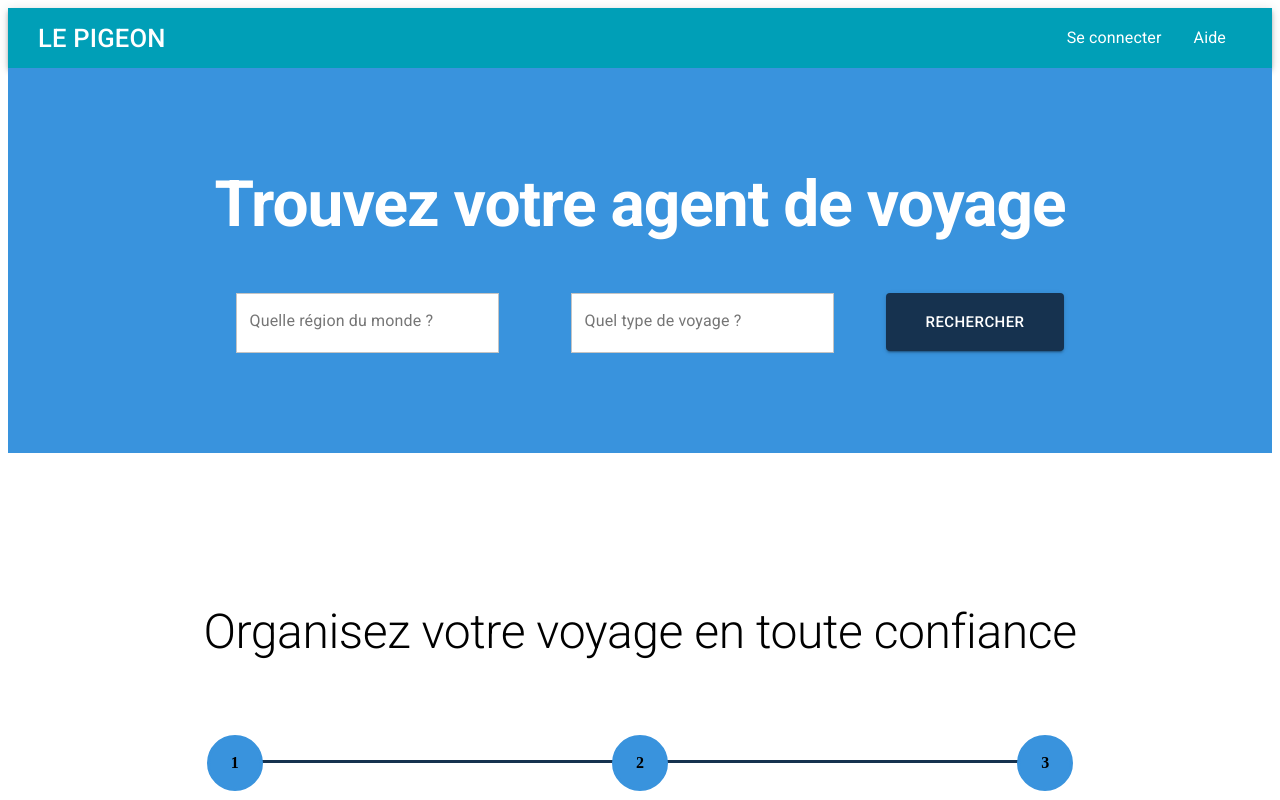
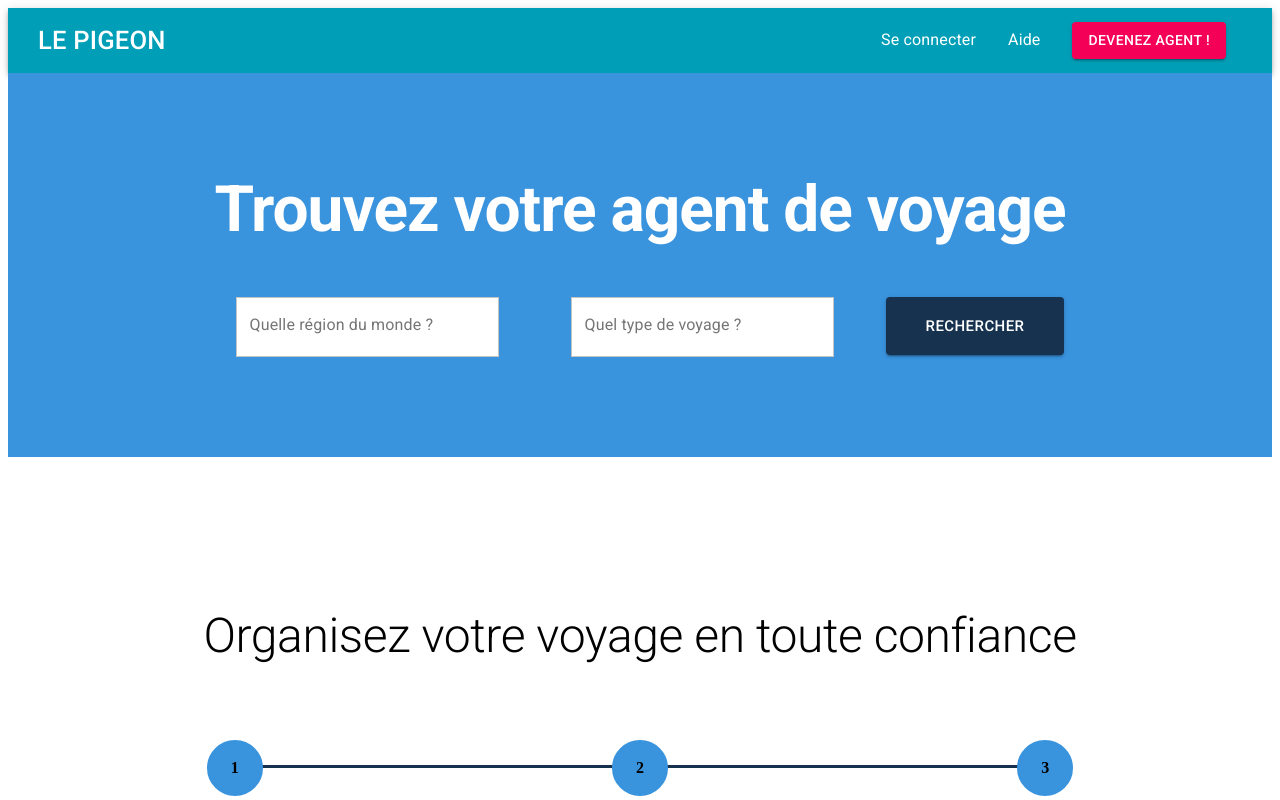
Before and after one commit to GaelleLondoz/le-pigeon, a React (Create React App) app in the folder front/: page / in a window 1280 px wide. Shown: the top 800 px of the page. Built offline with nearby package versions, Linux system fonts and the light colour scheme; no server answers.

Commit message:
Fixed bug button in navigation become agent no appear when logout -> fixed

```diff
--- a/front/src/components/navigation/MainNavigation.js
+++ b/front/src/components/navigation/MainNavigation.js
@@ -59,9 +59,12 @@ const useStyles = makeStyles((theme) => ({
 }));
 
 const MainNavigation = ({ history }) => {
-  const { isAuthenticated, setIsAuthenticated, currentUser } = useContext(
-    AuthContext
-  );
+  const {
+    isAuthenticated,
+    setIsAuthenticated,
+    currentUser,
+    setCurrentUser,
+  } = useContext(AuthContext);
   const classes = useStyles();
   const [anchorEl, setAnchorEl] = useState(null);
 
@@ -77,6 +80,7 @@ const MainNavigation = ({ history }) => {
     try {
       await AuthAPI.logout();
       setIsAuthenticated(false);
+      setCurrentUser({});
       history.replace("/");
     } catch (error) {
       throw error.response;
@@ -122,13 +126,15 @@ const MainNavigation = ({ history }) => {
             <MenuItem component={Link} to="/help" className={classes.menuItem}>
               Aide
             </MenuItem>
-            {isAuthenticated && !currentUser.isAgent && (
+
+            {!currentUser.isAgent && (
               <MenuItem className={classes.menuItem}>
                 <Button color="secondary" variant="contained">
                   Devenez agent !
                 </Button>
               </MenuItem>
             )}
+
             {isAuthenticated && (
               <MenuItem className={classes.menuItem}>
                 <Button
```
